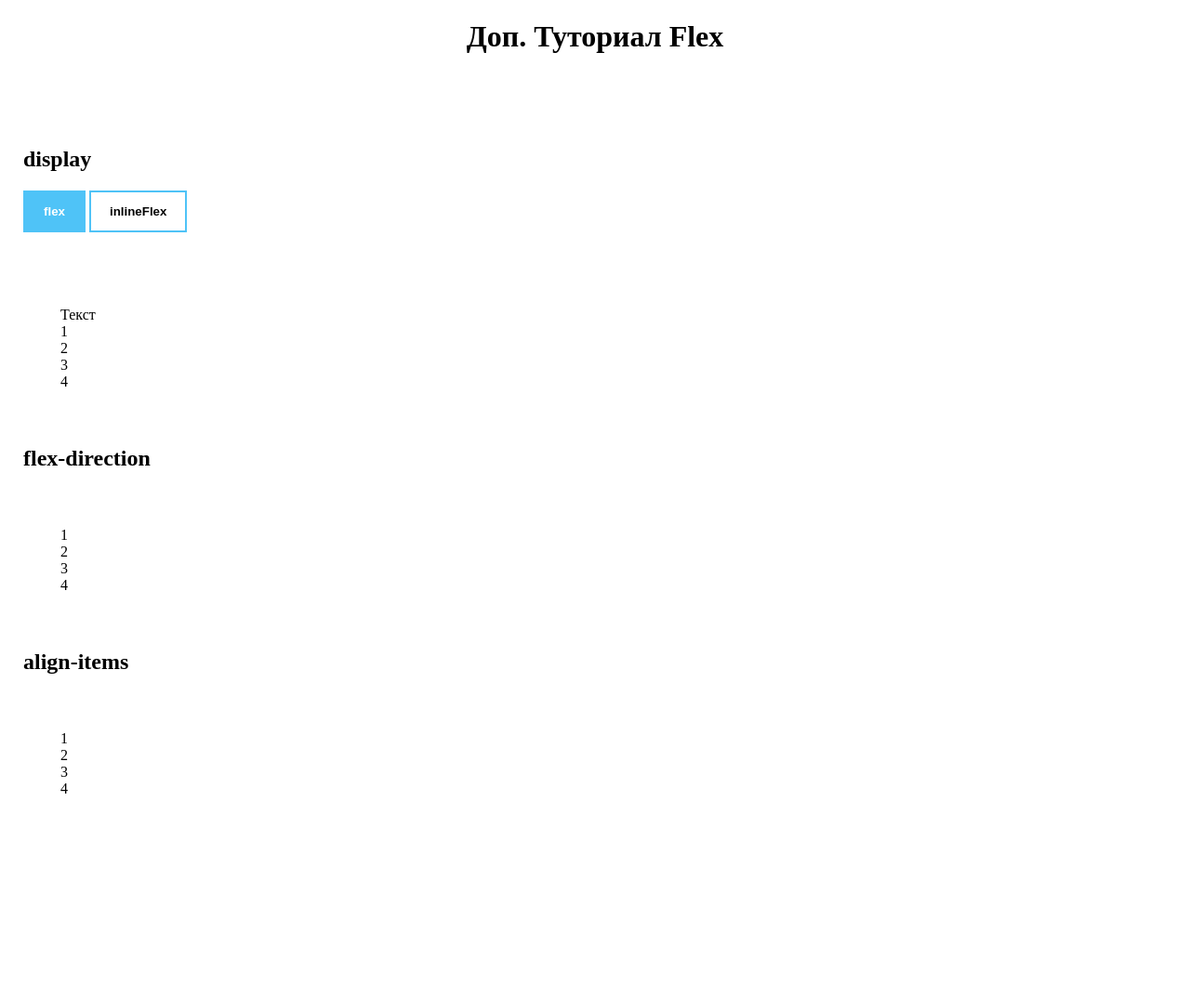
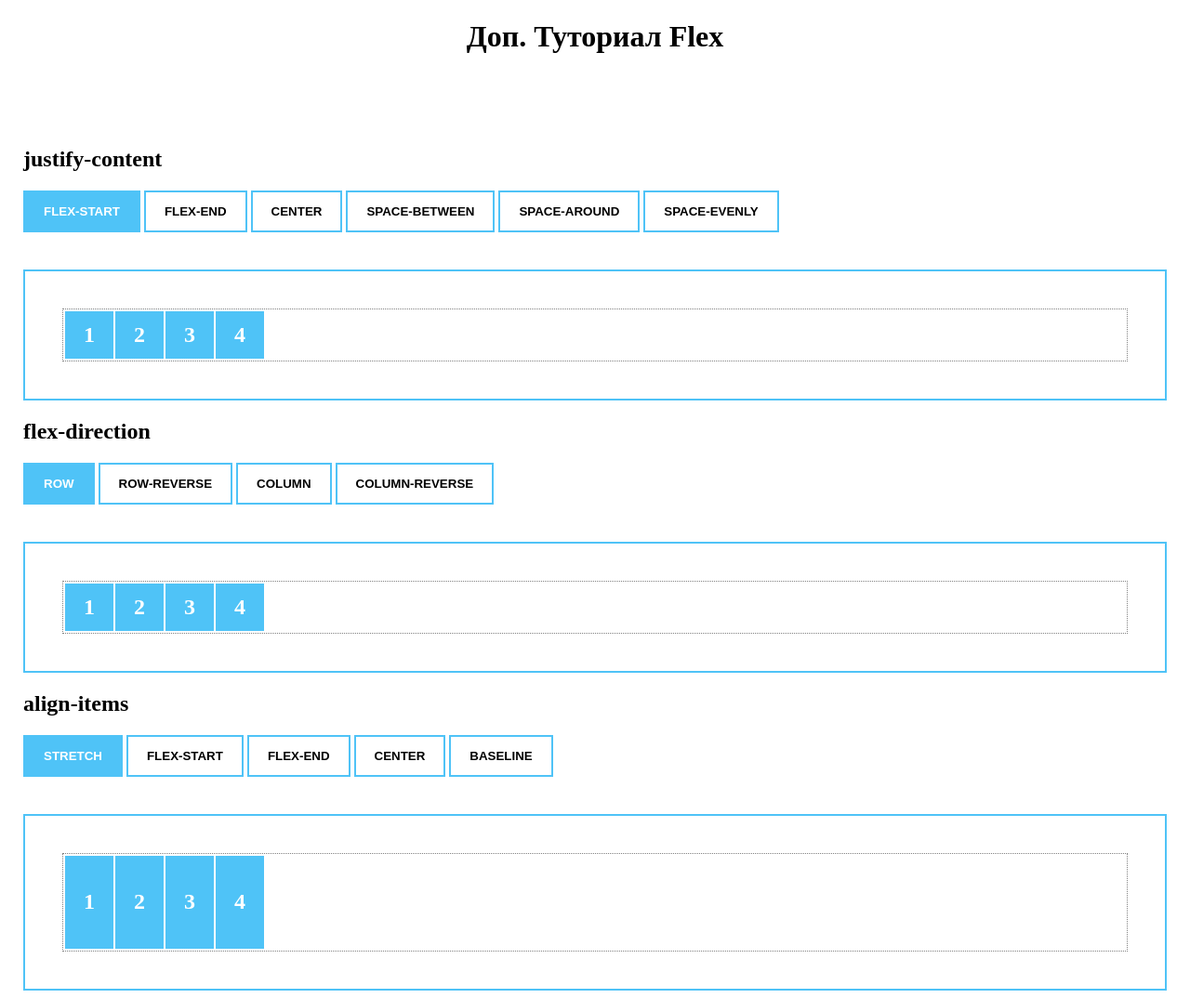
Before and after one commit to denis12let/EVETE_BZUIR, a plain HTML site: page EVT3/flexTutorial.html in a window 1280 px wide. Shown: the whole page at 93% size. Before the commit the page ends 906 px from the top, so only its background shows below. Drawn offline with Linux system fonts and the light colour scheme.

Commit message:
flex dops

```diff
--- a/EVT3/flexTutorial.css
+++ b/EVT3/flexTutorial.css
@@ -37,4 +37,35 @@ h1 {
 
 .flex-section__content {
   padding: 40px;
+  border: 2px solid #4fc3f7;
 }
+
+.flex__box {
+  display: flex;
+  border: 1px dotted #808080;
+  padding: 2px;
+  gap: 2px;
+}
+
+.flex__item {
+  color: #fff;
+  background-color: #4fc3f7;
+  font-weight: 600;
+  padding: 12px 20px;
+  font-size: 24px;
+  display: flex;
+  align-items: center;
+}
+
+.justifyContent__box {
+  justify-content: flex-start;
+}
+
+.flexDirection__box {
+  flex-direction: row;
+}
+
+.alignItems__box {
+  align-items: stretch;
+  height: 100px;
+}
--- a/EVT3/flexTutorial.html
+++ b/EVT3/flexTutorial.html
@@ -14,52 +14,78 @@
     <div class="flex">
       <div class="flex__container">
         <section class="flex__section">
+          <div class="flex__justifyContent">
             <h2 class="flex-section__title">
-            display
+              justify-content
             </h2>
             <div class="buttons">
-            <button class="buttons__item button-flex button-active">flex</button>
-            <button class="buttons__item button-inlineFlex">inlineFlex</button>
+              <button class="buttons__item button-active">FLEX-START</button>
+              <button class="buttons__item">FLEX-END</button>
+              <button class="buttons__item">CENTER</button>
+              <button class="buttons__item">SPACE-BETWEEN</button>
+              <button class="buttons__item">SPACE-AROUND</button>
+              <button class="buttons__item">SPACE-EVENLY</button>
             </div>
             <div class="flex-section__content">
-            <div class="flex__display flex__box">
-              Текст
+              <div class="justifyContent__box flex__box">
                 <div class="flex__item flex__item-1">1</div>
                 <div class="flex__item flex__item-2">2</div>
                 <div class="flex__item flex__item-3">3</div>
                 <div class="flex__item flex__item-4">4</div>
               </div>
             </div>
+          </div>
+
         </section>
         <section class="flex__section">
+          <div class="flex__flexDirection">
             <h2 class="flex-section__title">
               flex-direction
             </h2>
+            <div class="buttons">
+              <button class="buttons__item button-active">ROW</button>
+              <button class="buttons__item">ROW-REVERSE</button>
+              <button class="buttons__item">COLUMN</button>
+              <button class="buttons__item">COLUMN-REVERSE</button>
+            </div>
             <div class="flex-section__content">
-            <div class="flex__flexDirection flex__box">
+              <div class="flexDirection__box flex__box">
                 <div class="flex__item flex__item-1">1</div>
                 <div class="flex__item flex__item-2">2</div>
                 <div class="flex__item flex__item-3">3</div>
                 <div class="flex__item flex__item-4">4</div>
               </div>
             </div>
+          </div>
         </section>
         <section class="flex__section">
+          <div class="flex__alignItems">
+
             <h2 class="flex-section__title">
               align-items
             </h2>
+            <div class="buttons">
+              <button class="buttons__item button-active">STRETCH</button>
+              <button class="buttons__item">FLEX-START</button>
+              <button class="buttons__item">FLEX-END</button>
+              <button class="buttons__item">CENTER</button>
+              <button class="buttons__item">BASELINE</button>
+            </div>
             <div class="flex-section__content">
-            <div class="flex__alignItems flex__box">
+              <div class="alignItems__box flex__box">
                 <div class="flex__item flex__item-1">1</div>
                 <div class="flex__item flex__item-2">2</div>
                 <div class="flex__item flex__item-3">3</div>
                 <div class="flex__item flex__item-4">4</div>
               </div>
             </div>
+          </div>
+
         </section>
       </div>
     </div>
   </div>
+  <script src="./scripts.js"></script>
 </body>
 
 </html>
--- /dev/null
+++ b/EVT3/scripts.js
@@ -0,0 +1,22 @@
+const justifyContentButtons = document.querySelector('.flex__justifyContent');
+const flexDirectionButtons = document.querySelector('.flex__flexDirection');
+const alignItemsButtons = document.querySelector('.flex__alignItems');
+
+const flexHandler = (flexSection, flexProperty) => {
+  const buttonsList = flexSection.querySelectorAll('.buttons__item');
+  const flexBox = flexSection.querySelector(`.${flexProperty}__box`);
+  console.log(flexBox);
+
+  buttonsList.forEach((button) => {
+    button.addEventListener('click', () => {
+      buttonsList.forEach((btn) => btn.classList.remove('button-active'));
+      button.classList.add('button-active');
+
+      flexBox.style[flexProperty] = button.textContent.toLowerCase();
+    });
+  });
+};
+
+flexHandler(justifyContentButtons, 'justifyContent');
+flexHandler(flexDirectionButtons, 'flexDirection');
+flexHandler(alignItemsButtons, 'alignItems');
```
Also changed, not shown: 1 other file. Lines whose indentation alone changed are shown as unchanged.
